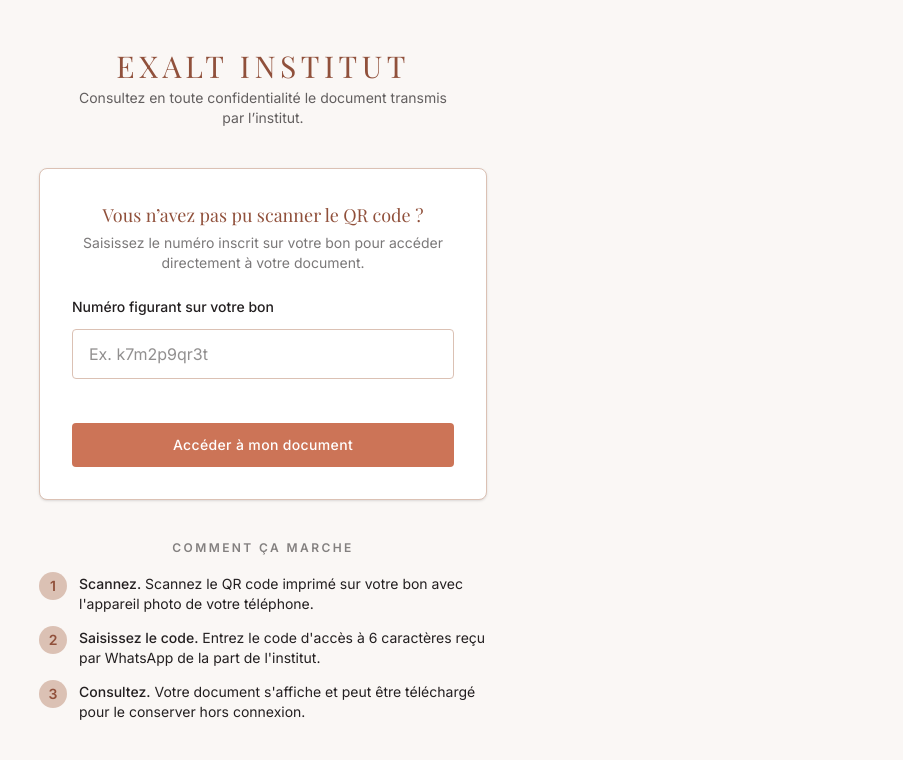
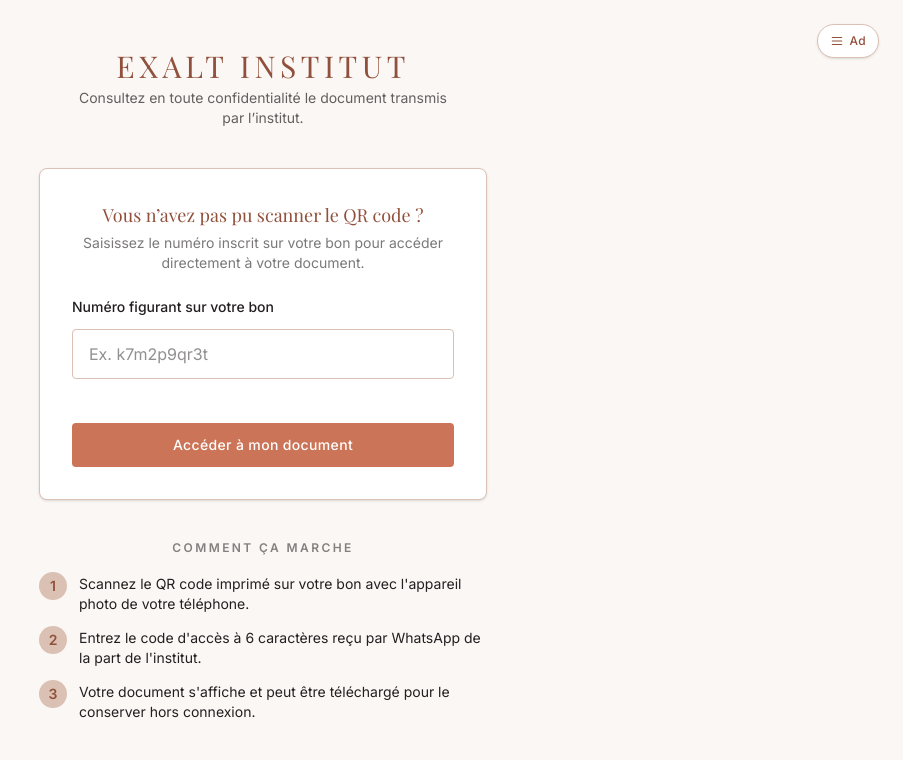
Before and after one commit to AmadouMendouga/exalt-docs, a Next.js app: page / in a window 1280 px wide. Shown: the top 760 px of the page, without its empty margins (377-1280 px from the left). Built offline with nearby package versions, Linux system fonts and the light colour scheme; a web font is replaced by a local one.

Commit message:
Ajoute un accès rapide à l'espace admin sur la page d'accueil

```diff
--- a/src/app/page.tsx
+++ b/src/app/page.tsx
@@ -1,3 +1,4 @@
+import Link from "next/link";
 import SaisieNumeroBon from "./SaisieNumeroBon";
 
 const NUMERO_WHATSAPP = process.env.NEXT_PUBLIC_WHATSAPP_NUMBER ?? "";
@@ -5,9 +6,9 @@ const MESSAGE_AIDE = "Bonjour, je n'arrive pas à ouvrir mon document Exalt.";
 const LIEN_WHATSAPP = `https://wa.me/${NUMERO_WHATSAPP}?text=${encodeURIComponent(MESSAGE_AIDE)}`;
 
 const ETAPES = [
-  { titre: "Scannez", description: "Scannez le QR code imprimé sur votre bon avec l'appareil photo de votre téléphone." },
-  { titre: "Saisissez le code", description: "Entrez le code d'accès à 6 caractères reçu par WhatsApp de la part de l'institut." },
-  { titre: "Consultez", description: "Votre document s'affiche et peut être téléchargé pour le conserver hors connexion." },
+  "Scannez le QR code imprimé sur votre bon avec l'appareil photo de votre téléphone.",
+  "Entrez le code d'accès à 6 caractères reçu par WhatsApp de la part de l'institut.",
+  "Votre document s'affiche et peut être téléchargé pour le conserver hors connexion.",
 ];
 
 const REASSURANCES = [
@@ -51,9 +52,21 @@ const REASSURANCES = [
 export default function Home() {
   return (
     <div
-      className="flex flex-1 flex-col items-center px-6 py-12"
+      className="relative flex flex-1 flex-col items-center px-6 py-12"
       style={{ backgroundColor: "#faf7f5" }}
     >
+      <Link
+        href="/admin"
+        aria-label="Espace administrateur"
+        className="fixed top-4 right-4 z-10 flex items-center gap-1.5 rounded-full border bg-white px-3 py-2 text-xs font-medium tracking-wide shadow-sm transition-opacity hover:opacity-80 sm:top-6 sm:right-6"
+        style={{ borderColor: "#dbc1b4", color: "#90503b" }}
+      >
+        <svg width="14" height="14" viewBox="0 0 24 24" fill="none" aria-hidden="true">
+          <path d="M4 6h16M4 12h16M4 18h16" stroke="currentColor" strokeWidth="2" strokeLinecap="round" />
+        </svg>
+        Ad
+      </Link>
+
       <div className="flex w-full max-w-md flex-col items-center gap-10">
         <div className="flex flex-col items-center gap-1 text-center">
           <span
@@ -89,7 +102,7 @@ export default function Home() {
           </h2>
           <ol className="flex flex-col gap-3">
             {ETAPES.map((etape, index) => (
-              <li key={etape.titre} className="flex items-start gap-3">
+              <li key={etape} className="flex items-start gap-3">
                 <span
                   className="flex h-7 w-7 shrink-0 items-center justify-center rounded-full text-sm font-semibold"
                   style={{ backgroundColor: "#dbc1b4", color: "#90503b" }}
@@ -97,7 +110,7 @@ export default function Home() {
                   {index + 1}
                 </span>
                 <p className="pt-0.5 text-sm" style={{ color: "#231f20" }}>
-                  <span className="font-medium">{etape.titre}.</span> {etape.description}
+                  {etape}
                 </p>
               </li>
             ))}
```
